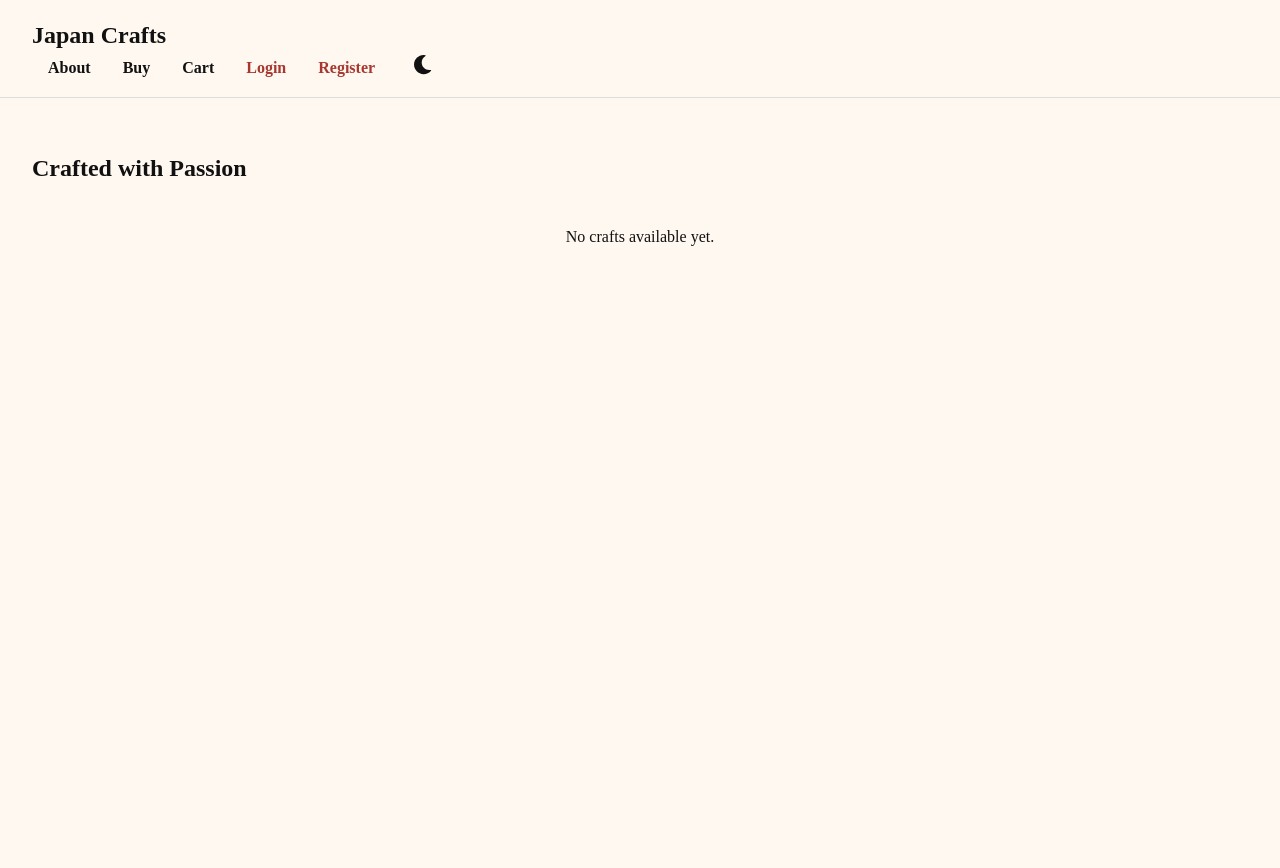
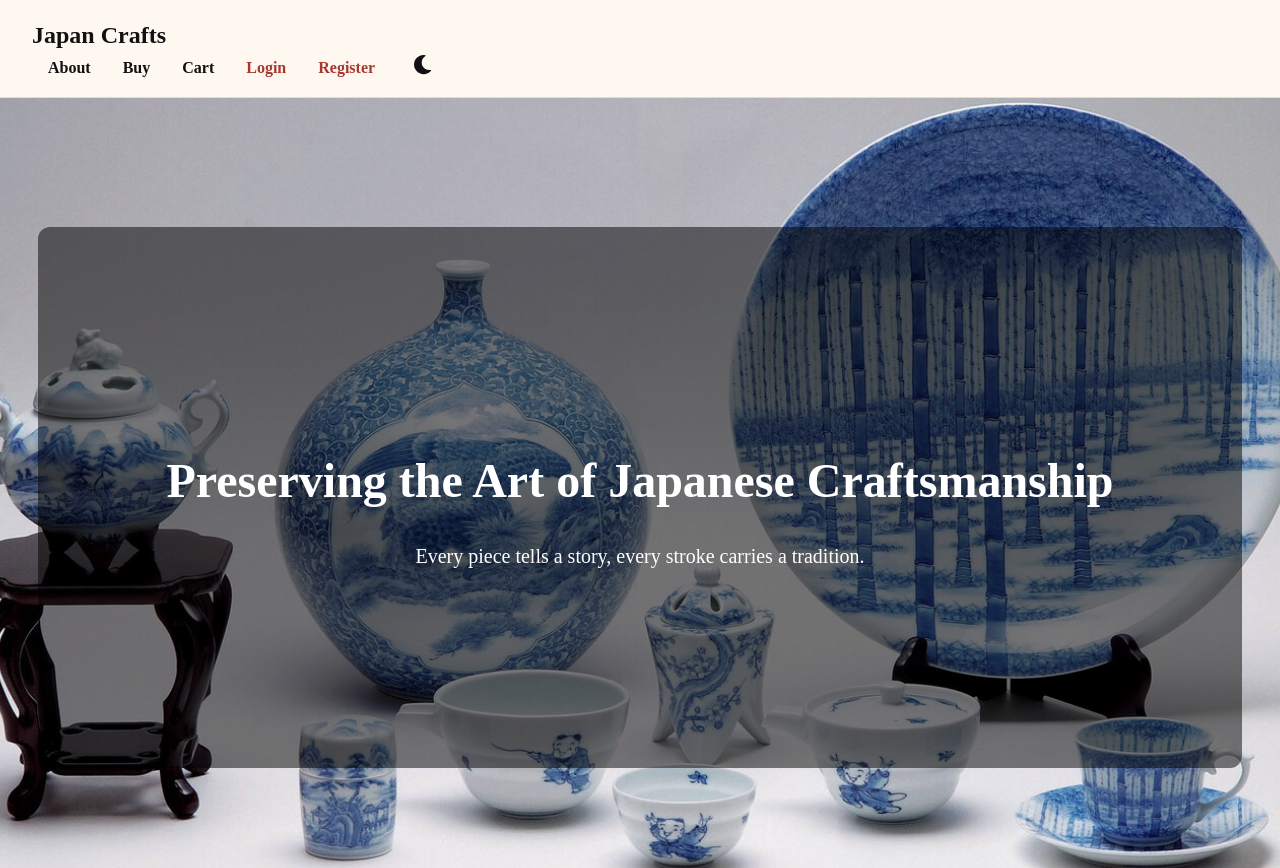
Before and after one commit to Peeyush-04/japan-crafts, a React (Vite) app: page / in a window 1280 px wide. Shown: the top 868 px of the page. Before the commit the page ends 800 px from the top, so only its background shows below. Built offline with nearby package versions, Linux system fonts and the light colour scheme.

Commit message:
Required updates

```diff
--- a/index.html
+++ b/index.html
@@ -4,8 +4,8 @@
     <meta charset="UTF-8" />
     <link rel="icon" href="./public/favicon.jpg" />
     <link rel="preconnect" href="https://fonts.googleapis.com">
-<link rel="preconnect" href="https://fonts.gstatic.com" crossorigin>
-<link href="https://fonts.googleapis.com/css2?family=Lato:ital,wght@0,100;0,300;0,400;0,700;0,900;1,100;1,300;1,400;1,700;1,900&family=Noto+Serif+JP:wght@200..900&display=swap" rel="stylesheet">
+    <link rel="preconnect" href="https://fonts.gstatic.com" crossorigin>
+    <link href="https://fonts.googleapis.com/css2?family=Lato:ital,wght@0,100;0,300;0,400;0,700;0,900;1,100;1,300;1,400;1,700;1,900&family=Noto+Serif+JP:wght@200..900&display=swap" rel="stylesheet">
     <meta name="viewport" content="width=device-width, initial-scale=1.0" />
     <title>Japan Crafts | Alives culture</title>
   </head>
--- a/src/App.jsx
+++ b/src/App.jsx
@@ -16,8 +16,9 @@ function App() {
     <Router>
       <Navbar />
       <Routes>
-        <Route path="/" element={<Home />} />
-        <Route path="/about" element={<About />} />
+        <Route path="/" element={<About />} />
+        <Route path="/home" element={<Home />} />
+        <Route path="/about" element={<About/>} />
         <Route path="/buy" element={<Buy />} />
         <Route path="/auth/login" element={<Login />} />
         <Route path="/auth/register" element={<Register />} />
--- a/src/components/Navbar.jsx
+++ b/src/components/Navbar.jsx
@@ -18,7 +18,7 @@ export default function Navbar() {
   return (
     <nav className={`navbar ${theme}`}>
       <div className="nav-top">
-        <Link to="/" className="nav-logo">Japan Crafts</Link>
+        <Link to="/home" className="nav-logo">Japan Crafts</Link>
         <div className="hamburger" onClick={handleToggleMenu}>
           {menuOpen ? <FaTimes size={22} /> : <FaBars size={22} />}
         </div>
```
